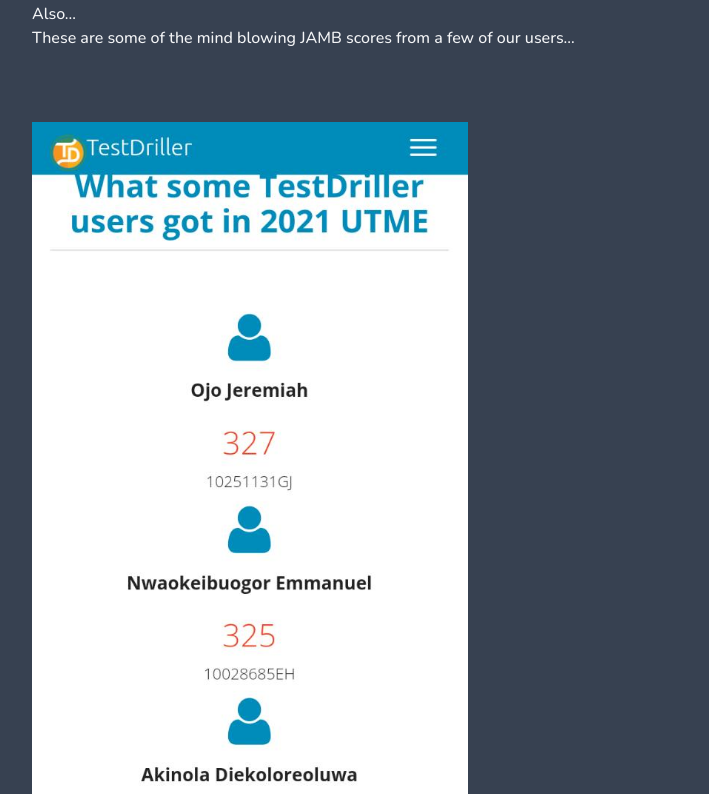
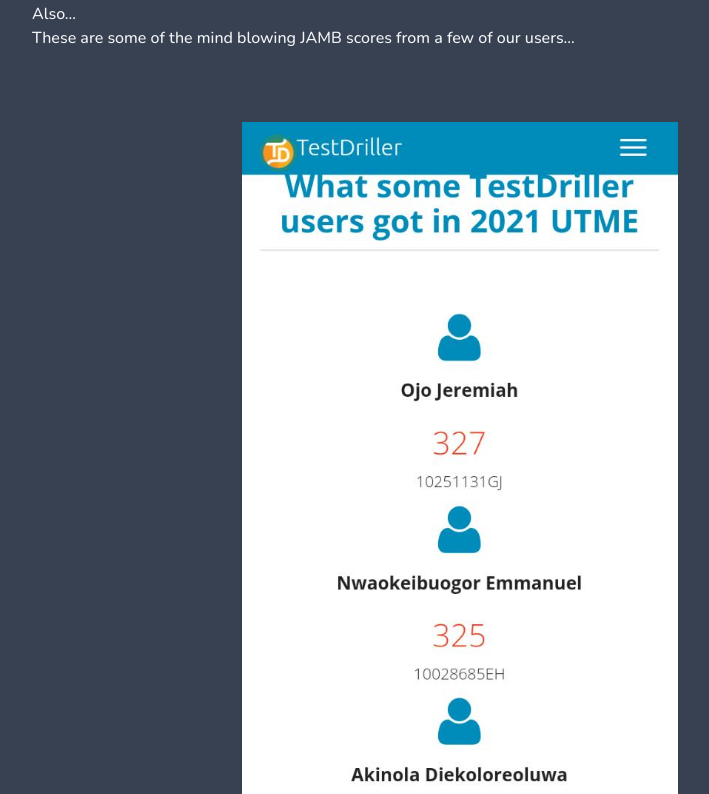
Before and after one commit to Kainy2/testdriller-web, a React (Create React App) app: page / in a window 1280 px wide. Shown: the part 3346-4140 px from the top of the page, without its empty margins (180-889 px from the left). Built offline with nearby package versions, Linux system fonts and the light colour scheme.

Commit message:
centralize testimonial correction

```diff
--- a/src/Pages/Home.js
+++ b/src/Pages/Home.js
@@ -228,7 +228,9 @@ const Home = () => {
                     <br />
                     <br />
                     <br />
-                    <img className=' md:h-screen md:w-max w-screen' src={testimonial} alt="do you know" />
+                    <div >
+                        <img className=' md:h-screen md:w-max w-screen mx-auto' src={testimonial} alt="do you know" />
+                    </div>
                 </div>
             </section>
 
```
